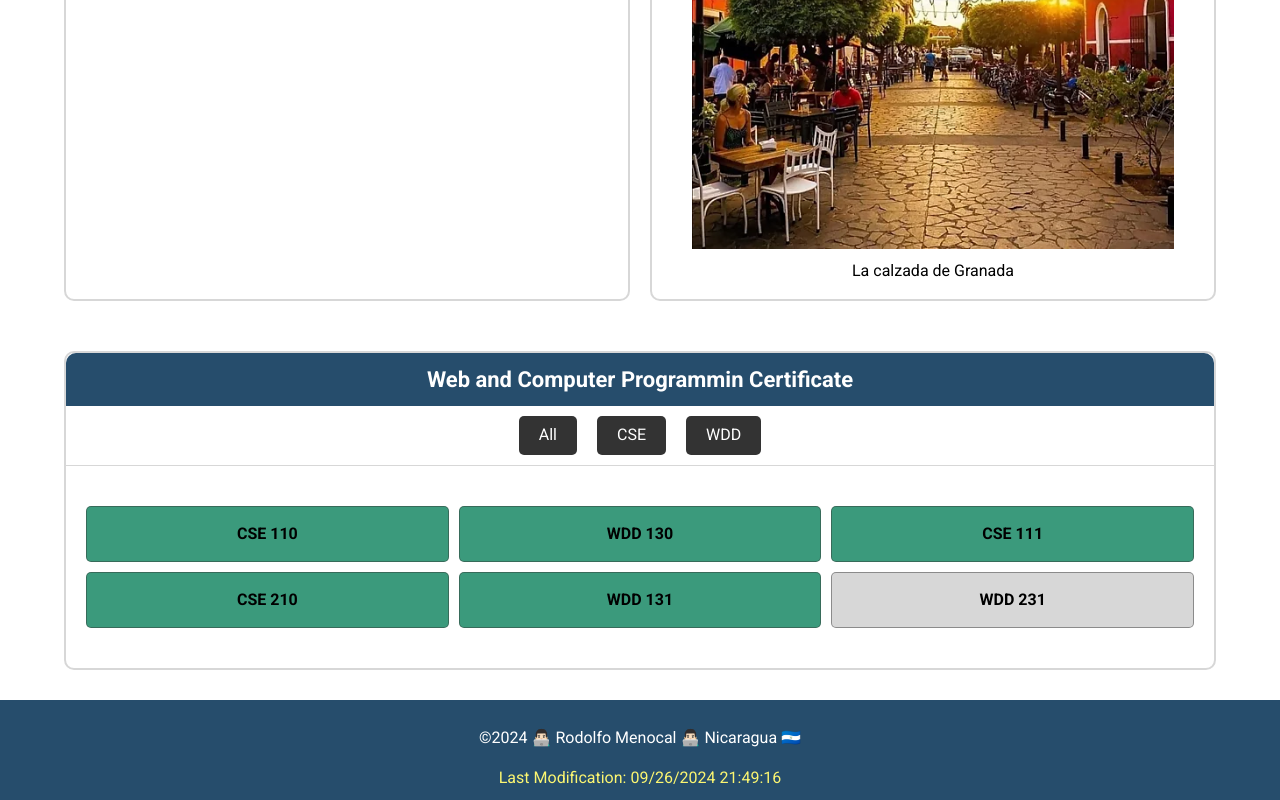
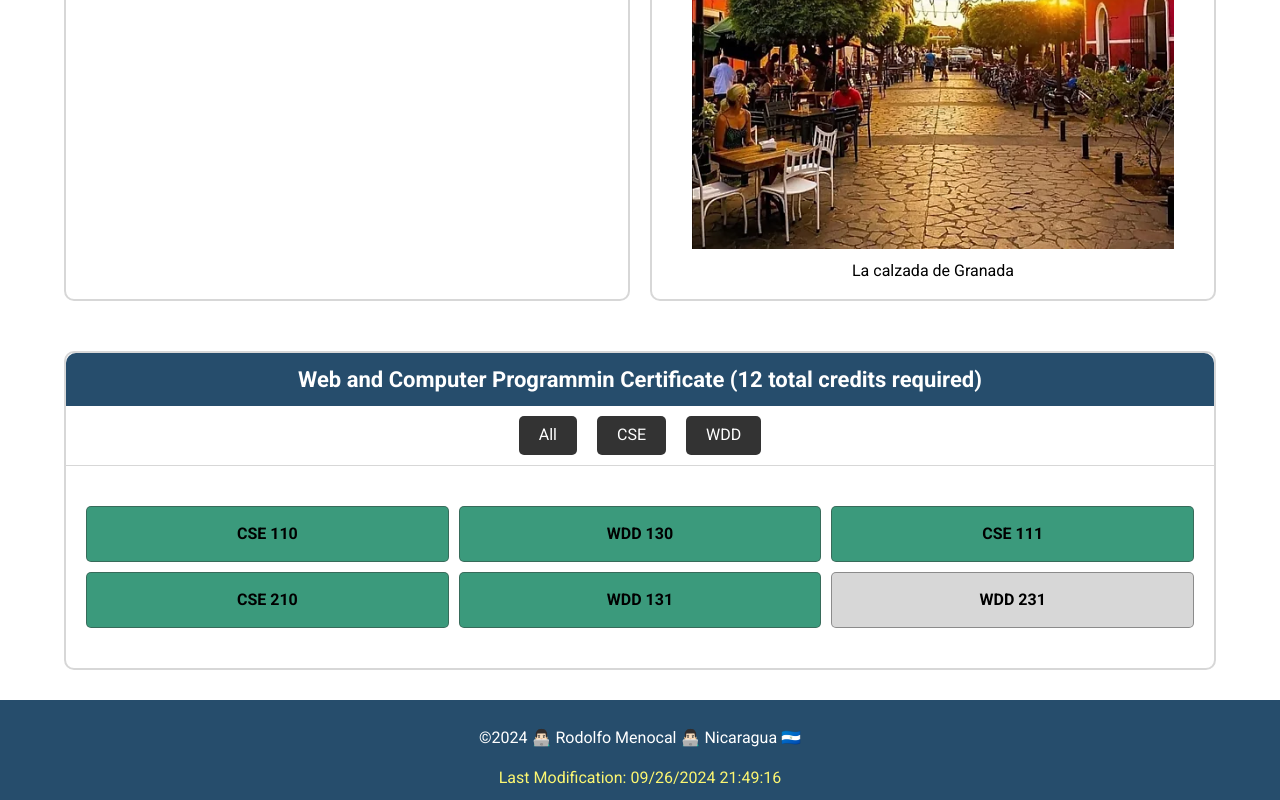
Before and after one commit to Menocas17/wdd231, a plain HTML site: page index.html in a window 1280 px wide. Shown: the part 536-1336 px from the top of the page. Drawn offline with Linux system fonts and the light colour scheme.

Commit message:
Adding the reduce function for the total credist in the home page

```diff
--- a/index.html
+++ b/index.html
@@ -58,7 +58,7 @@
         </section>
 
         <section class="courses-section">
-            <h2>Web and Computer Programmin Certificate</h2>
+            <h2>Web and Computer Programmin Certificate <span id="credits"></span></h2>
             <nav class="courses-nav">
                 <button id="all" aria-label="All filter button">All</button>
                 <button id="cse" aria-label="CSE filter button">CSE</button>
--- a/scripts/home-scripts.js
+++ b/scripts/home-scripts.js
@@ -100,6 +100,16 @@ const courses = [
     }
 ]
 
+const numberOfCredits = document.querySelector('#credits');
+
+
+const totalNumberOfCredits = courses.reduce((previousCredits, course) => {
+    return previousCredits + course.credits;
+}, 0);
+
+numberOfCredits.textContent = `(${totalNumberOfCredits} total credits required)`;
+
+
 const courseList = document.querySelector('#courses');
 
 function createCourseItem (filteredCourses) {
```
